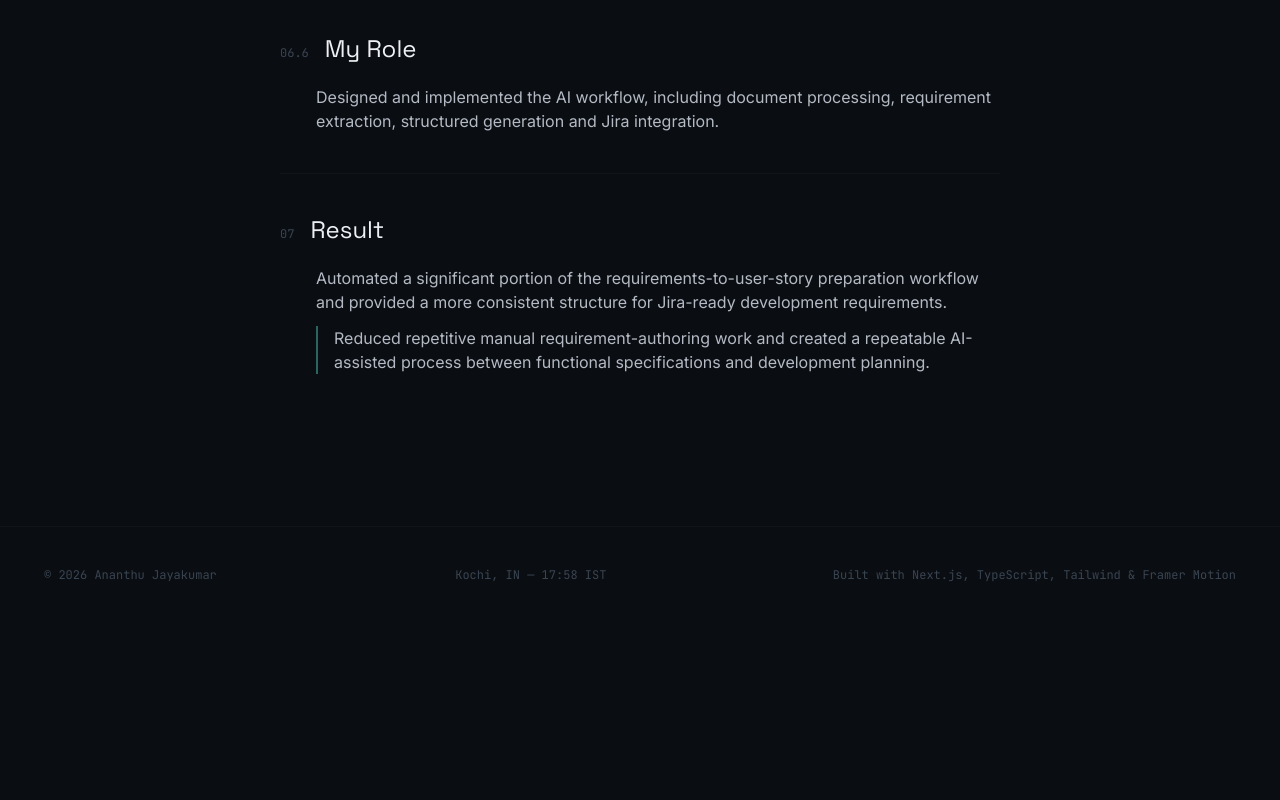
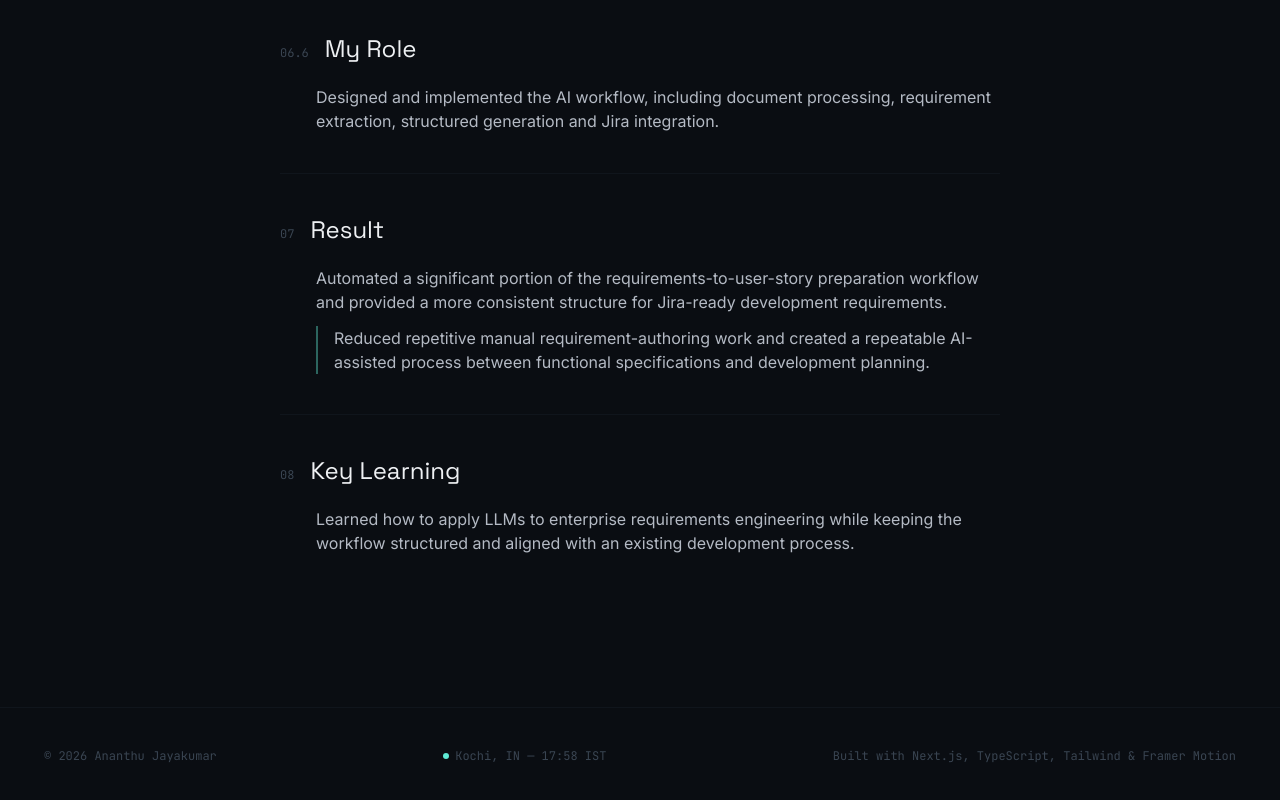
Before and after one commit to ananthu666/portfolio, a Next.js app: page /projects/ai-requirement-generator in a window 1280 px wide. Shown: the part 2206-3006 px from the top of the page. Before the commit the page ends 2829 px from the top, so only its background shows below. Built offline with nearby package versions, Linux system fonts and the light colour scheme.

Commit message:
Update page.tsx

```diff
--- a/src/app/projects/[slug]/page.tsx
+++ b/src/app/projects/[slug]/page.tsx
@@ -197,8 +197,14 @@ export default function ProjectPage({ params }: { params: { slug: string } }) {
                 ))}
               </dl>
             </div>
-          )}
+                    )}
         </Section>
+
+        {project.keyLearning && (
+          <Section number="08" title="Key Learning">
+            <p className="text-ink-200">{project.keyLearning}</p>
+          </Section>
+        )}
       </main>
       <Footer />
     </>
```
